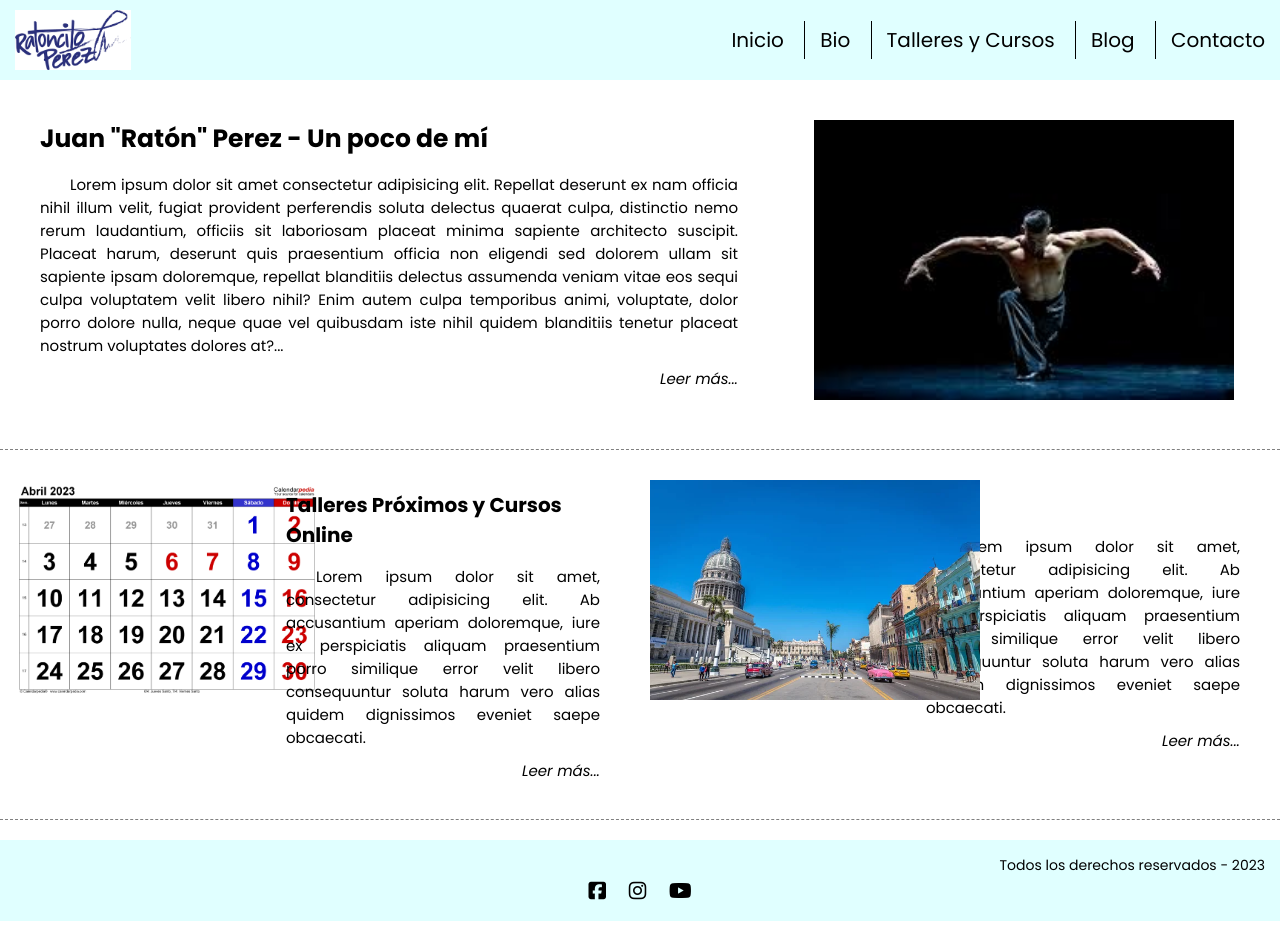
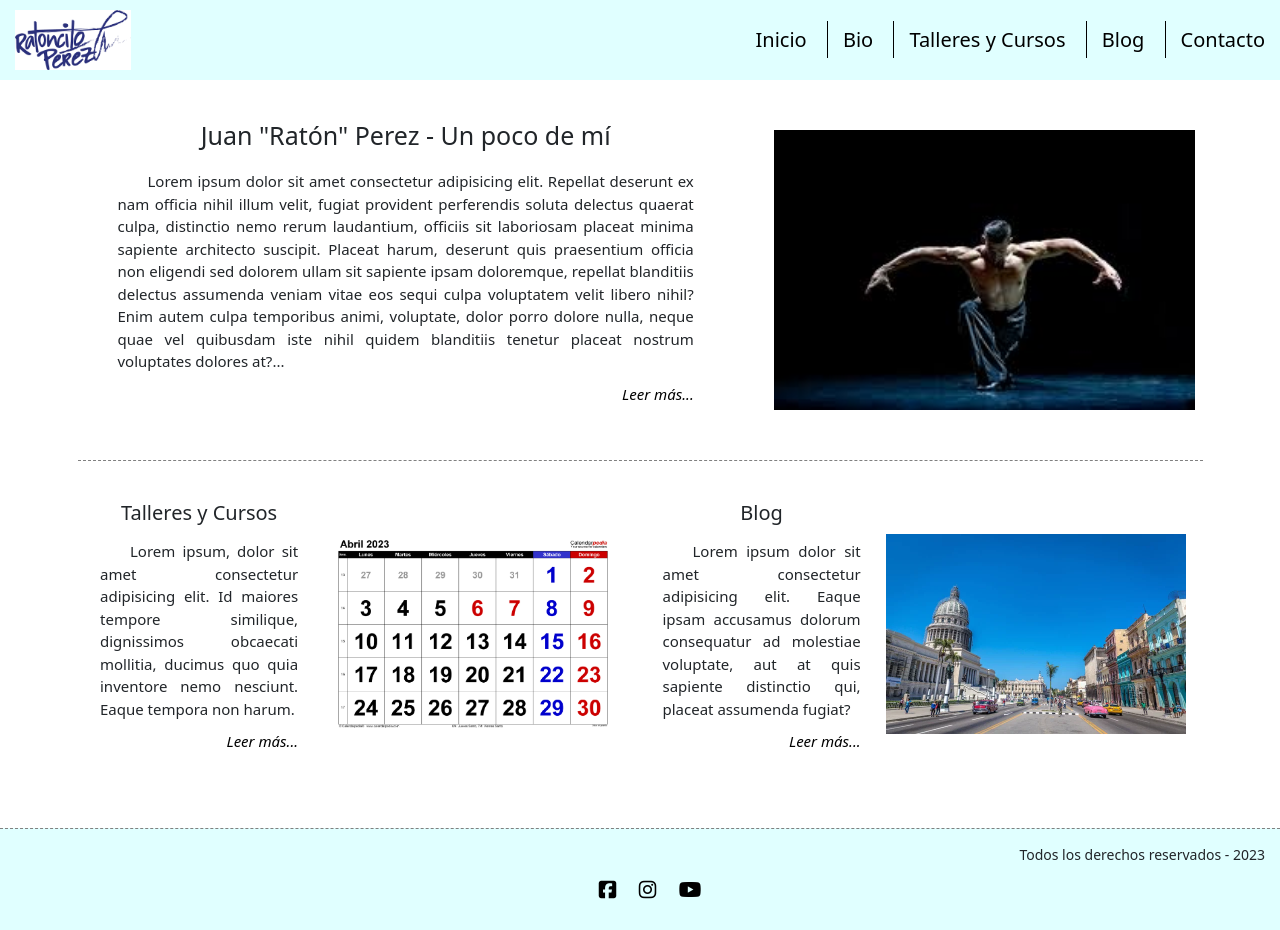
Before and after one commit to AdroAmarello/AmarilloTerceraPre-Entrega, a plain HTML site: page index.html in a window 1280 px wide. Drawn offline with nearby package versions, Linux system fonts and the light colour scheme.

Commit message:
Diseño Index con Bootstrap

```diff
--- a/css/styles.css
+++ b/css/styles.css
@@ -1,5 +1,5 @@
 * {
-        margin: 0;
+    margin: 0;
     padding: 0;
     box-sizing: border-box;
 }
@@ -7,78 +7,77 @@ html {
     font-family: 'Poppins', sans-serif;
     font-size: 62.5%; /* 1rem=10px */
 }
-/* BARRA DE NAVEGACIÓN */
-/* .headerBanner {
-    width: 100%;
-} */
-.header {
+/* HEADER - NAV */
+header{
+    height: 80px;
+}
+.headerNav {
     background-color: lightcyan;
     width: 100%;
-    height: 80px;
-    position: sticky;
-    top: 0;
+    height: inherit;
+    position: fixed;
+    top: 0px;
     z-index: 1000;
+    display: flex;
 }
 .headerLogo {
-    position: absolute;
-    top: 10px;
-    left: 15px;
-    /* float: left; */
+    width: 20%;
+    height: 100%;
+    padding: 10px 15px;
 }
-
-.headerLogo a img {
+.headerLogo a {
+    display: inline-block;
     height: 60px;
 }
+.headerLogo a img {
+    height: 100%;
+}
 .headerMenu {
-    height: 80px;
+    width: 80%;
+    height: 100%;
+    padding-top: 25px;
     text-align: right;
-    position: relative;
-    padding-top: 25px;
+    /* display: flex;
+    justify-content: end; */
 }
 .menuNav li{
     display: inline;
     font-size: 2rem;
     padding: 5px 15px;
-    border-right: solid 1px black; /* No sé cómo sacarle el borde sólo al último li */
+    border-right: solid 1px black;
 }
 .menuNav li:last-child{
     border: none;
 }
 .menuNav .menuContacto{
     border-style: none;
-
 }
 a {
     text-decoration: none;
     color: black;
 }
+
+/* INDEX */
+
 p {
     text-indent: 30px;
 }
-/* INDEX */
 
 .bioIndex, .tyc_blg{
-    width: 100%;
-    height: 350px;
-    position:relative;
-    margin: 20px 0;
-    padding-bottom: 20px;
+    margin: 20px auto;
+    align-items: center;
+    padding: 20px 0 40px;
     border-bottom: dashed 1px grey;
-
 }
 .TextoIndex{
-    width: 60%;
-    height: 300px;
-    padding-top: 20px;
-    padding-bottom: 10px;
-    position: absolute;
-    top: 0px;
+    padding: 0;
     display: inline-block;
     text-align: right;
+    margin: 0 0 15px;
 }
 .TextoIndex h1, .TextoIndex h2{
-    text-align: left;
-    margin-bottom: 15px;
+    text-align: center;
+    margin-bottom: 20px;
 }
 .TextoIndex p {
     margin-bottom: 10px;
@@ -88,56 +87,41 @@ p {
     font-style: italic;
 }
 .ImgIndex{
-    width: 40%;
-    height: 300px;
-    padding: 10px;
-    display: inline;
+    padding: 0 40px;
+    display: inline-block;
     text-align: center;
-    position: absolute;
-    top: 0;
 }
 .bioTexto {
-    padding-left: 40px;
-    padding-right: 30px;
-    /* background-color: orange; */
+    margin: 0 0 15px;
+    padding: 0 40px
 }
 .bioTexto h1 {
     font-size: 25px;
 }
-.bioTexto p {
+.bioTexto p, .bioTexto a{
     font-size: 15px;
 }
-.bioTexto a {
-    font-size: 15px;
-}
-.bioImg {
-    /* background-color: aqua; */
-    padding-top: 20px;
-    right: 0;
 
-}
 .bioImg img{
     height: 280px;
 }
 
-.tycIndex {
-    width: 50%;
-    height: 300px;
-    position: absolute;
+article .row{
+    margin: 0;
+    align-items: center;
 }
-.tyc_blgImg{
-    left: 0;
+.tyc_blg {
+    border: none;
 }
-.tyc_blgImg img {
-    height: 220px;
-}
+/* .tycIndex {
+    border: solid 1px black;
+} */
 .tyc_blgTexto {
-    right: 0;
-    padding-left: 30px;
-    padding-right: 40px;
+    padding: 0 15px;
 }
 .tyc_blgTexto h2 {
     font-size: 20px;
+    margin-bottom: 15px;
 }
 .tyc_blgTexto p {
     font-size: 15px;
@@ -145,16 +129,25 @@ p {
 .tyc_blgTexto a {
     font-size: 15px;
 }
+.tyc_blgImg {
+    padding: 0 10px;
+    display: inline-block;
+    text-align: center;
+}
+.tyc_blgImg img {
+    height: 200px;
+}
 
-.blgIndex {
-    width: 50%;
-    height: 300px;
-    position: absolute;
-    right: 0%;
+@media screen and (max-width: 768px) {
+    .tyc_blgTexto {
+        margin-top: 20px
+    }
 }
-.blgIndex h2 {
-    font-size: 20px;
-    margin-bottom: 15px;
+
+@media screen and (max-width: 524px) {
+    .bioImg img {
+        height: 200px;
+    }
 }
 
 /* FOOTER */
@@ -162,6 +155,7 @@ p {
 .footer {
     background-color: lightcyan;
     padding: 15px;
+    border-top: dashed 1px grey;
 }
 .footer p {
     font-size: 14px;
--- a/index.html
+++ b/index.html
@@ -11,12 +11,17 @@
     <link rel="preconnect" href="https://fonts.gstatic.com" crossorigin>
     <link href="https://fonts.googleapis.com/css2?family=Poppins:ital,wght@0,300;0,400;0,500;0,700;1,300;1,400;1,500;1,700&display=swap" rel="stylesheet">
     <script src="https://kit.fontawesome.com/e944630fc5.js" crossorigin="anonymous"></script>
+
+    <!-- LINK BOOTSTRAP -->
+    <link href="https://cdn.jsdelivr.net/npm/bootstrap@5.3.0-alpha3/dist/css/bootstrap.min.css" rel="stylesheet" integrity="sha384-KK94CHFLLe+nY2dmCWGMq91rCGa5gtU4mk92HdvYe+M/SXH301p5ILy+dN9+nJOZ" crossorigin="anonymous">
+
+    <!-- LINK PROPIO -->
     <link rel="stylesheet" href="css/styles.css">
+
 </head>
 <body>
-<!--     <img class="headerBanner"src="multimedia/Banner.jpg" alt="Bailarines">-->
-    <header class="header">
-        <nav>
+    <header>
+        <nav class="headerNav">
             <div class="headerLogo">
                 <a href="#"><img src="multimedia/JuanPerezLogo.png" alt="Juan Perez Firma"></a>
             </div>
@@ -31,9 +36,6 @@
                     <li>
                         <a href="paginas/talleresycursos.html">Talleres y Cursos</a>
                     </li>
-                    <!-- <li>
-                        <a href="paginas/galeria.html">Galería</a>
-                    </li> -->
                     <li>
                         <a href="paginas/blog.html">Blog</a>
                     </li>
@@ -44,49 +46,64 @@
             </div>
         </nav>
     </header>
-    <section class="bioIndex">
-        <div class="bioTexto TextoIndex">
+    <section class="container">
+        <div class="row bioIndex">
+            <div class="bioTexto TextoIndex col-xl-7 col-lg-6 col-md-12 col-sm-12">
                 <h1>Juan "Ratón" Perez - Un poco de mí</h1>
                 <p>Lorem ipsum dolor sit amet consectetur adipisicing elit. Repellat deserunt ex nam officia nihil illum velit, fugiat provident perferendis soluta delectus quaerat culpa, distinctio nemo rerum laudantium, officiis sit laboriosam placeat minima sapiente architecto suscipit. Placeat harum, deserunt quis praesentium officia non eligendi sed dolorem ullam sit sapiente ipsam doloremque, repellat blanditiis delectus assumenda veniam vitae eos sequi culpa voluptatem velit libero nihil? Enim autem culpa temporibus animi, voluptate, dolor porro dolore nulla, neque quae vel quibusdam iste nihil quidem blanditiis tenetur placeat nostrum voluptates dolores at?...
                 </p>
                 <a href="paginas/bio.html">Leer más...</a>
             </div>
-        <div class="bioImg ImgIndex">
+            <div class="bioImg ImgIndex col-xl-5 col-lg-6 col-md-12 col-sm-12">
                 <img src="multimedia/JuanPerezPose_1.jpg" alt="Juan Perez">
+            </div>
         </div>
     </section>
 
-    <div class="tyc_blg">
-        <section class="tycIndex">
-            <div class="tyc_blgImg ImgIndex">
+    <section class="container">
+        <div class="row tyc_blg">
+            <article class="tycIndex col-xl-6 col-lg-6 col-md-6 col-sm-12">
+                <div class="row">
+                    <div class="tyc_blgTexto TextoIndex col-xl-5 col-sm-12">
+                        <h2>Talleres y Cursos</h2>
+                        <p>Lorem ipsum, dolor sit amet consectetur adipisicing elit. Id maiores tempore similique, dignissimos obcaecati mollitia, ducimus quo quia inventore nemo nesciunt. Eaque tempora non harum.</p>
+                        <a href="paginas/talleresycursos.html">Leer más...</a>
+                    </div>
+                    <div class="tyc_blgImg col-xl-7 col-sm-12">
                         <img class="calendario" src="multimedia/calendario.png" alt="Calendario">
                     </div>
-            <div class="tyc_blgTexto TextoIndex">
-                <h2>Talleres Próximos y Cursos Online</h2>
-                <p>Lorem ipsum dolor sit amet, consectetur adipisicing elit. Ab accusantium aperiam doloremque, iure ex perspiciatis aliquam praesentium porro similique error velit libero consequuntur soluta harum vero alias quidem dignissimos eveniet saepe obcaecati.</p>
-                <a href="paginas/talleresycursos.html">Leer más...</a>
                 </div>
-
-        </section>
-        <section class="blgIndex">
-            <div class="tyc_blgTexto TextoIndex">
+            </article>
+            <article class="tycIndex col-xl-6 col-lg-6 col-md-6 col-sm-12">
+                <div class="row">
+                    <div class="tyc_blgTexto TextoIndex col-xl-5 col-sm-12">
                         <h2>Blog</h2>
-                <p>Lorem ipsum dolor sit amet, consectetur adipisicing elit. Ab accusantium aperiam doloremque, iure ex perspiciatis aliquam praesentium porro similique error velit libero consequuntur soluta harum vero alias quidem dignissimos eveniet saepe obcaecati. </p>
+                        <p>Lorem ipsum dolor sit amet consectetur adipisicing elit. Eaque ipsam accusamus dolorum consequatur ad molestiae voluptate, aut at quis sapiente distinctio qui, placeat assumenda fugiat?</p>
                         <a href="paginas/blog.html">Leer más...</a>
                     </div>
-            <div class="tyc_blgImg ImgIndex">
+                    <div class="tyc_blgImg col-xl-7 col-sm-12">
                         <img src="multimedia/Habana_blog.jpeg" alt="Capitolio Habana-Cuba">
                     </div>
+                </div>
+            </article>
+        </div>
     </section>
-    </div>
-    <footer class="footer">
+
+    <footer class="footer container-fluid">
+        <div class="row">
+            <div class="col-xl-12">
             <p>Todos los derechos reservados - 2023</p>
             <ul>
                 <li><a class="redesFoot" href="https://www.facebook.com/adrian.f.amarillo/" target="_blank"><i class="fa-brands fa-square-facebook"></i></a></li>
                 <li><a class="redesFoot" href="https://www.instagram.com/adroamarello/" target="_blank"><i class="fa-brands fa-instagram"></i></a></li>
                 <li><a class="redesFoot" href="https://www.youtube.com/channel/UCqYCBEVkzkN7gnTI9ehEZAA" target="_blank"><i class="fa-brands fa-youtube"></i></a></li>
             </ul>
+            </div>
+        </div>
+    </footer>
 
-    </footer>
+    <!-- LINK JS BOOTSTRAP -->
+    <script src="https://cdn.jsdelivr.net/npm/bootstrap@5.3.0-alpha3/dist/js/bootstrap.bundle.min.js" integrity="sha384-ENjdO4Dr2bkBIFxQpeoTz1HIcje39Wm4jDKdf19U8gI4ddQ3GYNS7NTKfAdVQSZe" crossorigin="anonymous"></script>
+
 </body>
 </html>
```
Lines whose indentation alone changed are shown as unchanged.
